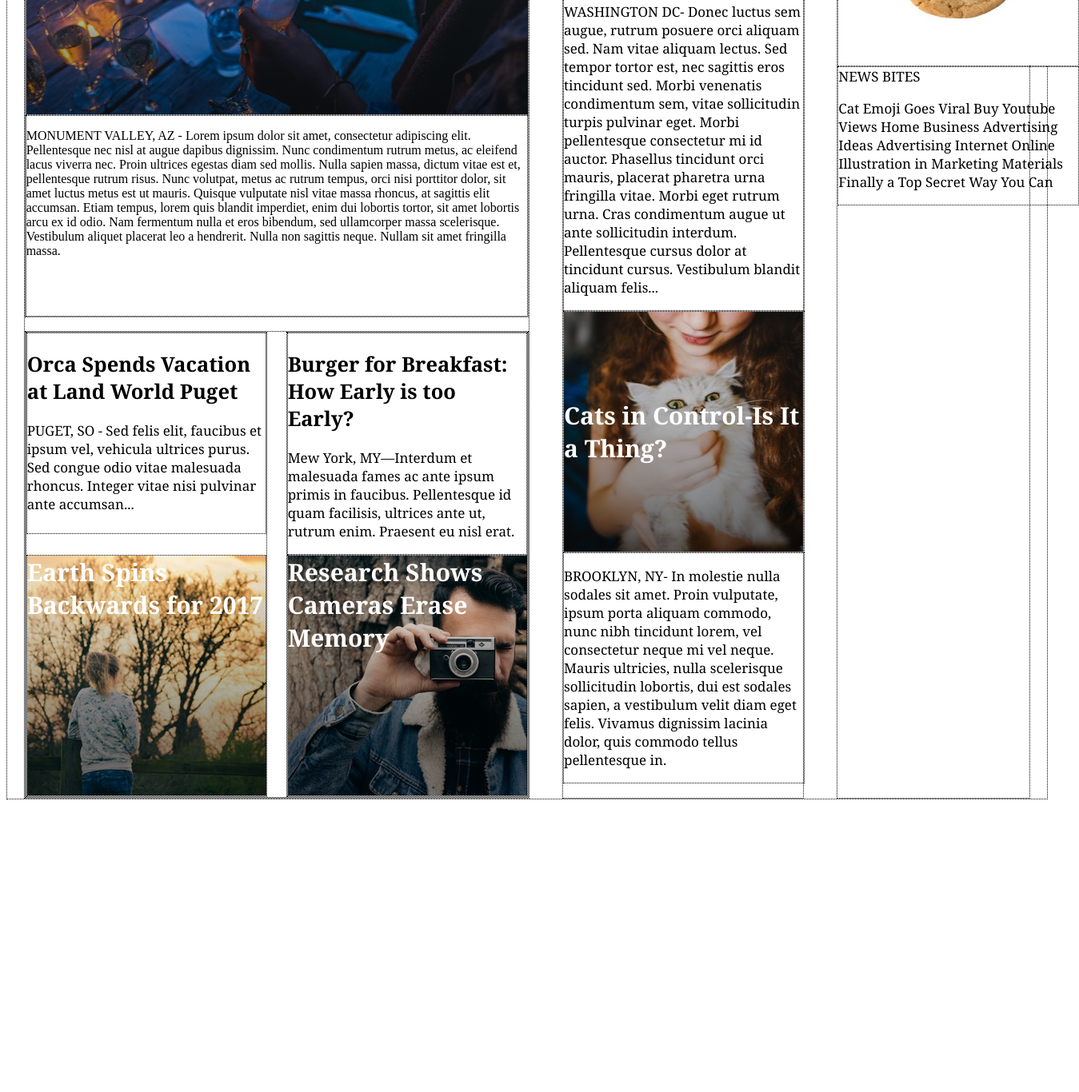
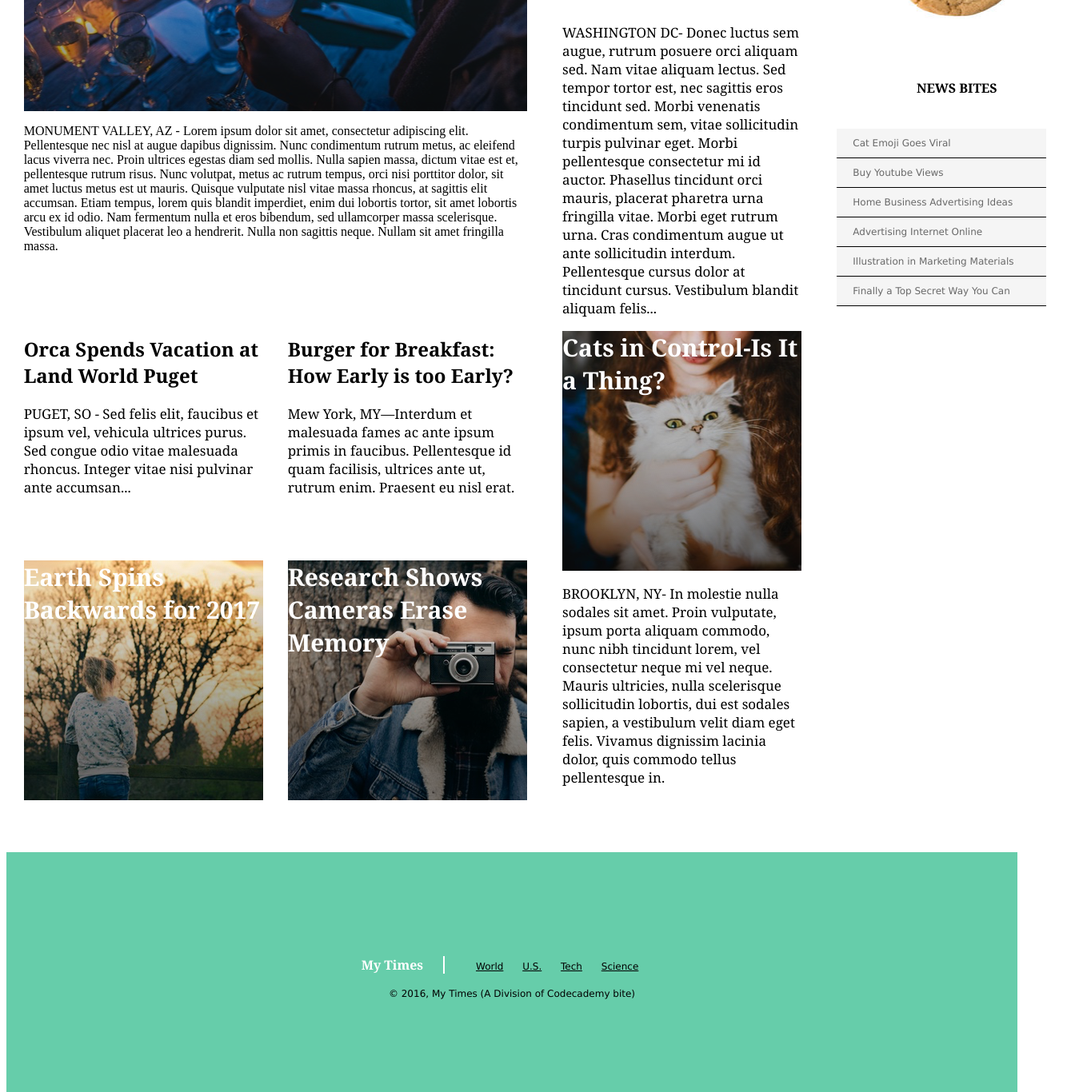
Before and after one commit to djstarr8/MyTimes, a plain HTML site: page index.html in a window 1280 px wide. Shown: the part 254-1620 px from the top of the page at 80% size, 1349 px wide, since content can reach past the window. Before the commit the page ends 1254 px from the top, so only its background shows below. Drawn offline with Linux system fonts and the light colour scheme.

Commit message:
Project Completion

```diff
--- a/index.html
+++ b/index.html
@@ -68,12 +68,46 @@
           <img src="resources\images\img-news-bite.png" alt="">
         </div>
         <div class="story">
-          <span>NEWS BITES</span>
-          <p>Cat Emoji Goes Viral Buy Youtube Views Home Business Advertising Ideas Advertising Internet Online Illustration in Marketing Materials Finally a Top Secret Way You Can</p>
+          <div class="bitebox">
+            <h3 id="newsbite">NEWS BITES</h3>
+            <div class="bite">
+              <span>Cat Emoji Goes Viral</span>
+            </div>
+            <div class="bite">
+              <span>Buy Youtube Views</span>
+            </div>
+            <div class="bite">
+              <span>Home Business Advertising Ideas</span>
+            </div>
+            <div class="bite">
+              <span>Advertising Internet Online</span>
+            </div>
+            <div class="bite">
+              <span>Illustration in Marketing Materials</span>
+            </div>
+            <div class="bite">
+              <span>Finally a Top Secret Way You Can</span>
+            </div>
+          </div>
         </div>
       </div>
-
     </div>
+    <footer>
+      <div class="">
+        <div>
+          <span id="footer-logo">My Times</span>
+          <nav>
+            <span><a href="#">World</a></span>
+            <span><a href="#">U.S.</a></span>
+            <span><a href="#">Tech</a></span>
+            <span><a href="#">Science</a></span>
+          </nav>
+        </div>
+        <div class="copyright">
+          <span>&copy; 2016, My Times (A Division of Codecademy bite)</span>
+        </div>
+      </div>
+    </footer>
 
   </body>
 </html>
--- a/resources/css/style.css
+++ b/resources/css/style.css
@@ -9,7 +9,7 @@
   border-bottom: 1px solid black;
   position: fixed;
   background: white;
-  margin-top: 0px;
+  top: 0px;
   z-index: 10;
 }
 
@@ -25,15 +25,19 @@
 .header img{
   margin: 10px;
 }
+nav {
+  margin-right: 20px;
+}
 
 .logo {
   display: inline-flex;
   align-items: center;
 }
 
-div {
-  border: 1px dotted black;
+.text h2 {
+  font-size: 24px;
 }
+
 .container {
   display: flex;
   width: 1300px;
@@ -41,6 +45,7 @@ div {
   justify-content: space-around;
   position: relative;
   top: 85px;
+  overflow: hidden;
 }
 
 .stories {
@@ -59,14 +64,23 @@ div {
   flex-flow: wrap column;
 }
 
-.text {
+.stories .text {
   min-height: 250px;
+}
+#newsbite {
+  font-size: 16px;
+  font-weight: bold;
+  text-align: center;
+  margin-bottom: 40px;
+  margin-top: 20px
+
 }
 
 #headline {
   background: url(../images/img-story-main.png) no-repeat;
   font-size: 40px;
   justify-content: flex-start;
+  margin-left: 20px auto;
 }
 
 #earth {
@@ -79,6 +93,7 @@ div {
 
 #cat {
   background: url(../images/img-story-1.png) no-repeat;
+  justify-content: flex-start;
 }
 
 .picture-background {
@@ -94,6 +109,10 @@ div {
   display: flex;
   flex-flow: column wrap;
 }
+body {
+  right: 0px;
+  left: 0px;
+}
 
 .column.large {
   width: 630px;
@@ -107,3 +126,64 @@ div {
 .column.small {
   width: 240px;
 }
+
+.bitebox{
+  display: block;
+}
+
+.bite {
+  padding: 11px 20px;
+  background-color: WhiteSmoke;
+  border-bottom: 1px solid black;
+  font-family: Verdana;
+  font-size: 12px;
+  color: DimGray;
+}
+
+.medium h2{
+  font-size: 30px;
+}
+
+footer {
+   display: flex;
+   flex-flow: column wrap;
+   justify-content: center;
+   position: relative;
+   top: 150px;
+   margin-right: 0px;
+   margin-left: 0px;
+   align-items: center;
+   background-color: MediumAquamarine;
+   margin: auto;
+   font-family: Verdana;
+   font-size: 12px;
+   height: 300px;
+}
+
+#footer-logo {
+  display: inline-block;
+  padding-right: 25px;
+  border-right: 2px solid white;
+  font-family: Georgia;
+  font-size: 16px;
+  font-weight: bold;
+  color: white;
+}
+
+footer nav {
+    display: inline-block;
+    padding-left: 25px;
+}
+
+nav span {
+    display: inline-block;
+    padding: 20px 10px;
+}
+
+nav a{
+  color: black;
+}
+
+.copyright  {
+  text-align: center;
+}
```
